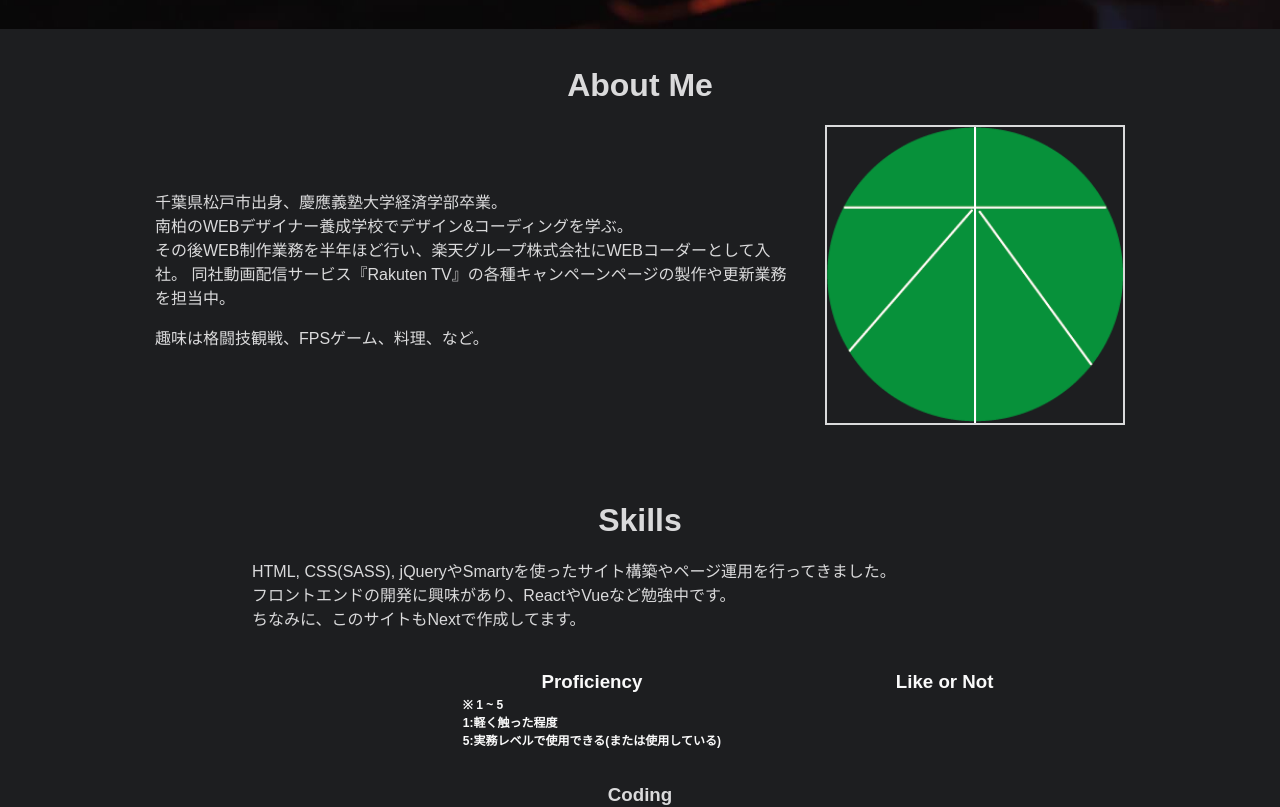
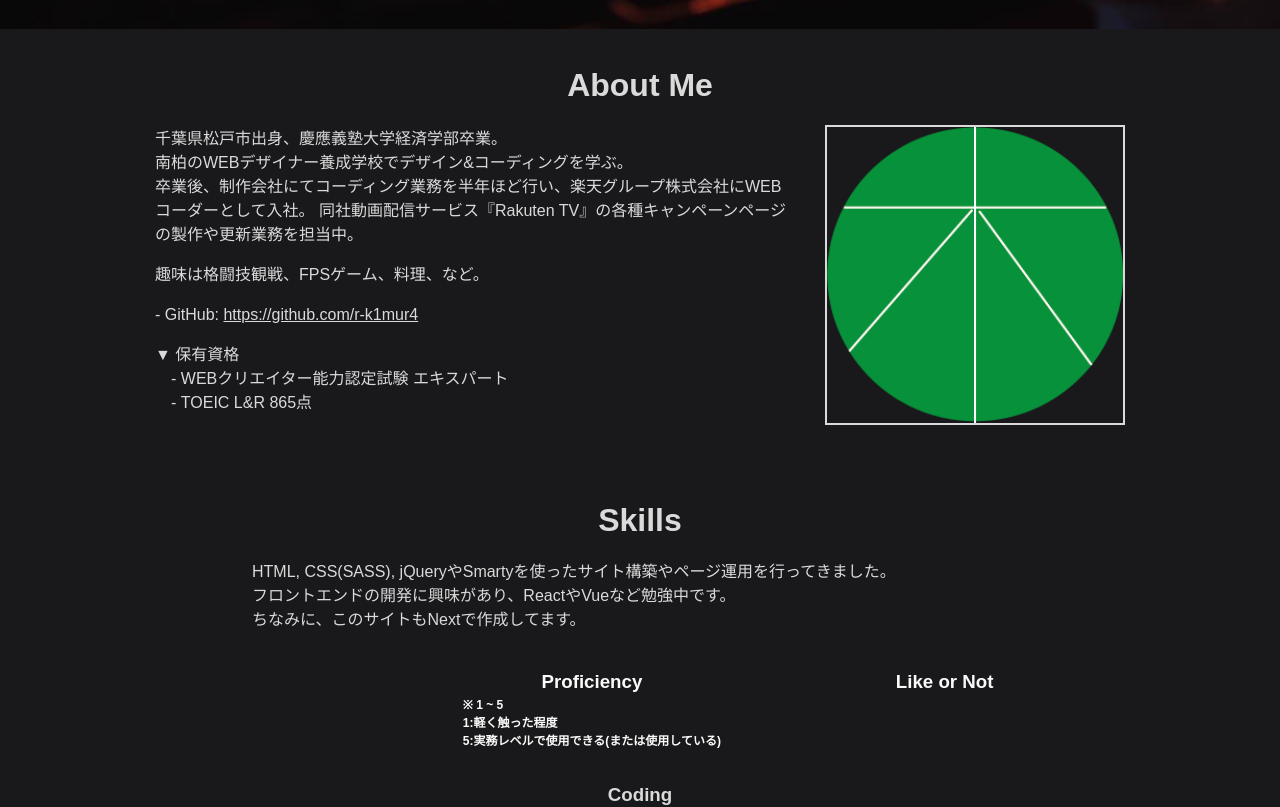
Before and after one commit to r-k1mur4/portfolio-by-next, a Next.js app: page / in a window 1280 px wide. Shown: the part 763-1570 px from the top of the page. Built offline with nearby package versions, Linux system fonts and the light colour scheme.

Commit message:
add shikaku

```diff
--- a/src/components/About.jsx
+++ b/src/components/About.jsx
@@ -12,10 +12,19 @@ const About = () => {
           <p>
             千葉県松戸市出身、慶應義塾大学経済学部卒業。<br></br>
             南柏のWEBデザイナー養成学校でデザイン&コーディングを学ぶ。<br></br>
-            その後WEB制作業務を半年ほど行い、楽天グループ株式会社にWEBコーダーとして入社。
-            同社動画配信サービス『Rakuten TV』の各種キャンペーンページの製作や更新業務を担当中。
+            卒業後、制作会社にてコーディング業務を半年ほど行い、楽天グループ株式会社にWEBコーダーとして入社。
+            同社動画配信サービス『Rakuten
+            TV』の各種キャンペーンページの製作や更新業務を担当中。
           </p>
           <p>趣味は格闘技観戦、FPSゲーム、料理、など。 </p>
+          <p>
+            - GitHub: <a href="https://github.com/r-k1mur4">https://github.com/r-k1mur4</a>
+          </p>
+          <p>
+            ▼ 保有資格<br></br>
+            &emsp;- WEBクリエイター能力認定試験 エキスパート<br></br>
+            &emsp;- TOEIC L&R 865点
+          </p>
         </div>
         <div className="about-img">
           <Image
--- a/src/styles/globals.css
+++ b/src/styles/globals.css
@@ -21,12 +21,16 @@ body {
   font-family: sans-serif;
   font-size: 16px;
   line-height: 1.5;
-  background-color: #1D1E20;
+  /* background-color: #1D1E20; */
+  background-color: #19191b;
   color: #DADADB;
   /* width: 970px; */
   width: 100%;
   margin: 0 auto;
   padding: 0 0;
+}
+h2 {
+  /* color: #994074; */
 }
 div[class$="container"] {
   max-width: 970px;
@@ -44,8 +48,11 @@ main .hero-container {
 }
 
 a {
-  text-decoration: none;
+  /* text-decoration: none; */
   color: #DADADB;
+}
+a:hover {
+  opacity: 0.8;
 }
 
 li {
```
